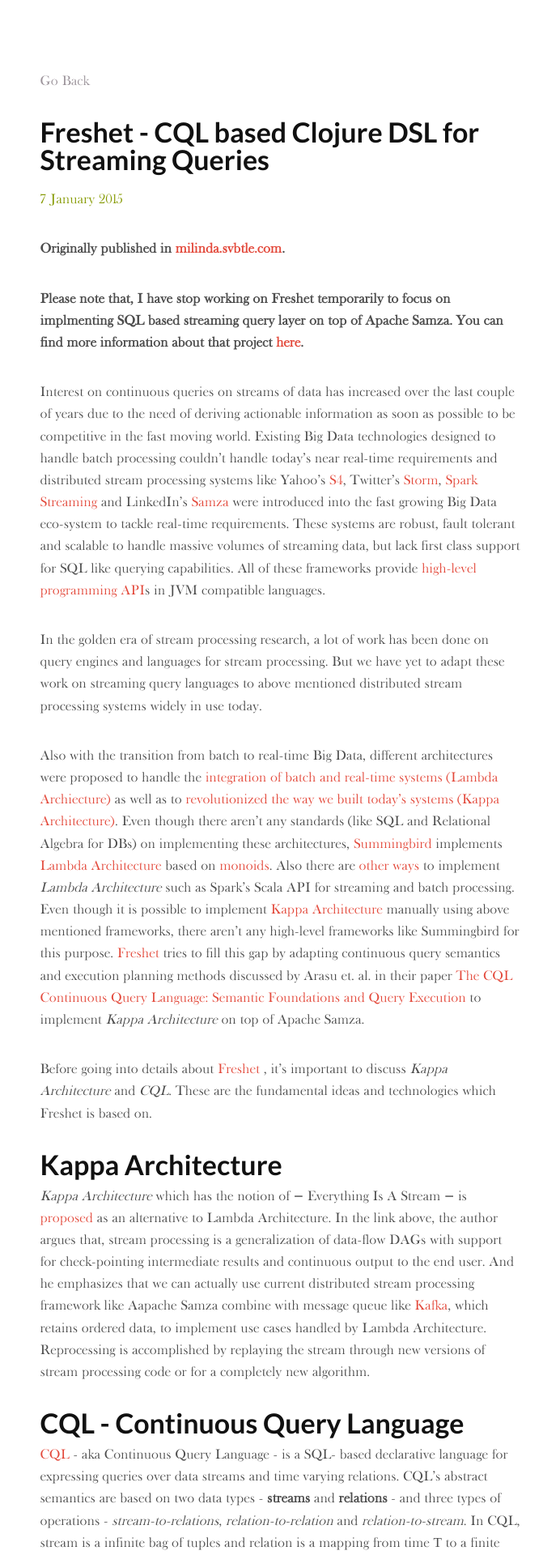
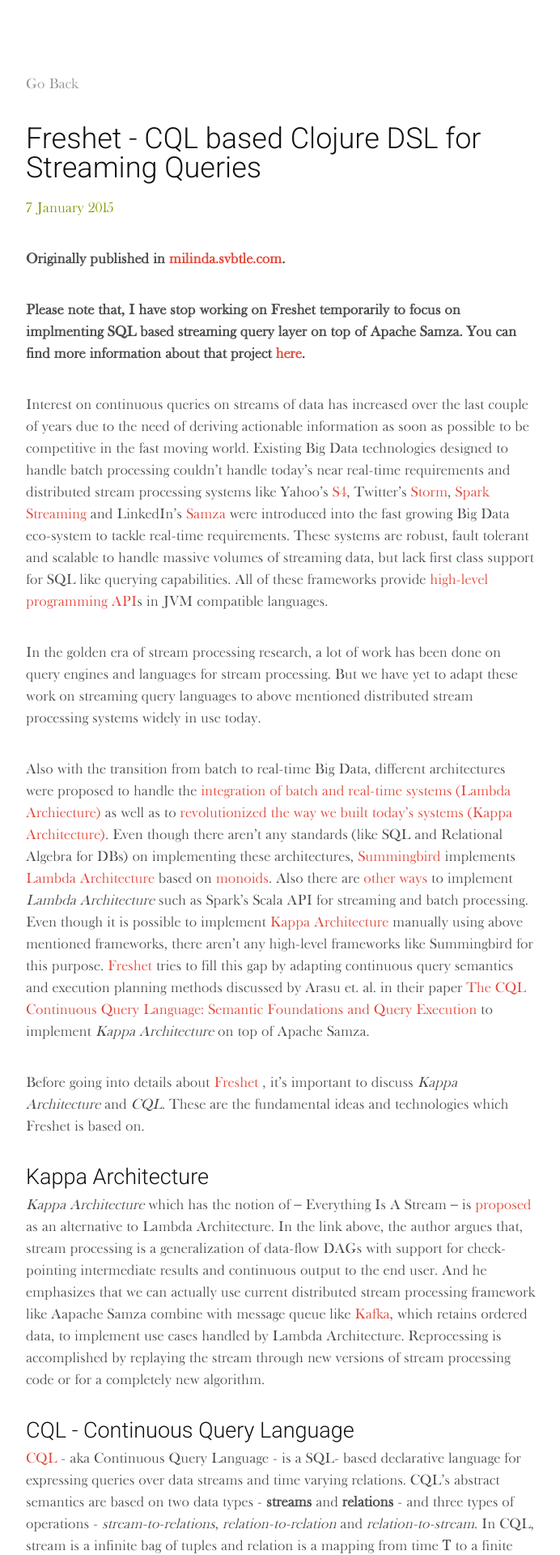
Before and after one commit to milinda/milinda.github.io, a Jekyll site: the page built from _posts/2015-01-07-freshet.md, in a window 1280 px wide. Shown: the top 1920 px of the page at 81% size, without its empty margins (293-985 px from the left). Built offline with Jekyll 4.4.1, drawn with Linux system fonts in a browser that asks for light colours; nearby versions of some CDN libraries; some web fonts are replaced; a style sheet for code colours, icons or effects is not loaded.

Commit message:
font size and type changes.

```diff
--- a/_layouts/post.html
+++ b/_layouts/post.html
@@ -23,7 +23,7 @@
     <a href="/" style="color: #9b939a">Go Back</a>
     </p>
     <!--h1 class="main-title"><a href="/">{{ site.h1_tag_text }}</a></h1-->
-    <h1><a href="{{ page.url }}">{{ page.title }}</a></h1>
+    <h1 style="font-size: 2rem;"><a href="{{ page.url }}">{{ page.title }}</a></h1>
       <p style="margin-top:1rem; color: rgb(133, 153, 0);">{{ page.date | date: "%-d %B %Y" }}</p>
     {{ content }}
   </div>
--- a/css/solo.css
+++ b/css/solo.css
@@ -1,7 +1,6 @@
 @import url(//fonts.googleapis.com/css?family=Montserrat:700);
 @import url(//fonts.googleapis.com/css?family=Inconsolata:400,700);
-@import url(http://fonts.googleapis.com/css?family=Libre+Baskerville:400,700,400italic);
-@import url(http://fonts.googleapis.com/css?family=Lato:400,700,400italic,700italic);
+@import url(http://fonts.googleapis.com/css?family=Roboto:400,300,300italic,400italic);
 
 @font-face {
   font-family: 'OpenBaskerville0053Normal';
@@ -19,7 +18,7 @@
 }
 
 html {
-  font: 17px/1.6 'OpenBaskerville0053Normal', 'Libre Baskerville', serif;
+  font: 18px/1.5 'OpenBaskerville0053Normal', Georgia, serif;
   font-weight: 300;
 }
 
@@ -54,10 +53,10 @@
 }
 
 h1, h2, h3, h4, h5, h6 {
-  font-family: 'Lato', sans-serif;
+  font-family: 'Roboto', 'Lato', sans-serif;
   margin: 0 0 0.5rem -0.1rem /* align left edge */;
   line-height: 1;
-  font-weight: 700;
+  font-weight: 300;
   color: #111;
   text-rendering: optimizeLegibility;
 }
@@ -80,7 +79,7 @@
 
 @media (min-width: 35rem) {
   h1 {
-    font-size: 2rem;
+    font-size: 1.5rem;
     margin-bottom: 2rem;
   }
 }
@@ -98,7 +97,7 @@
 @media (min-width: 35rem) {
   h2 {
     margin-top: 2.5rem;
-    font-size: 1.5rem;
+    font-size: 1.25rem;
     margin-bottom: 1rem;
   }
 }
```
